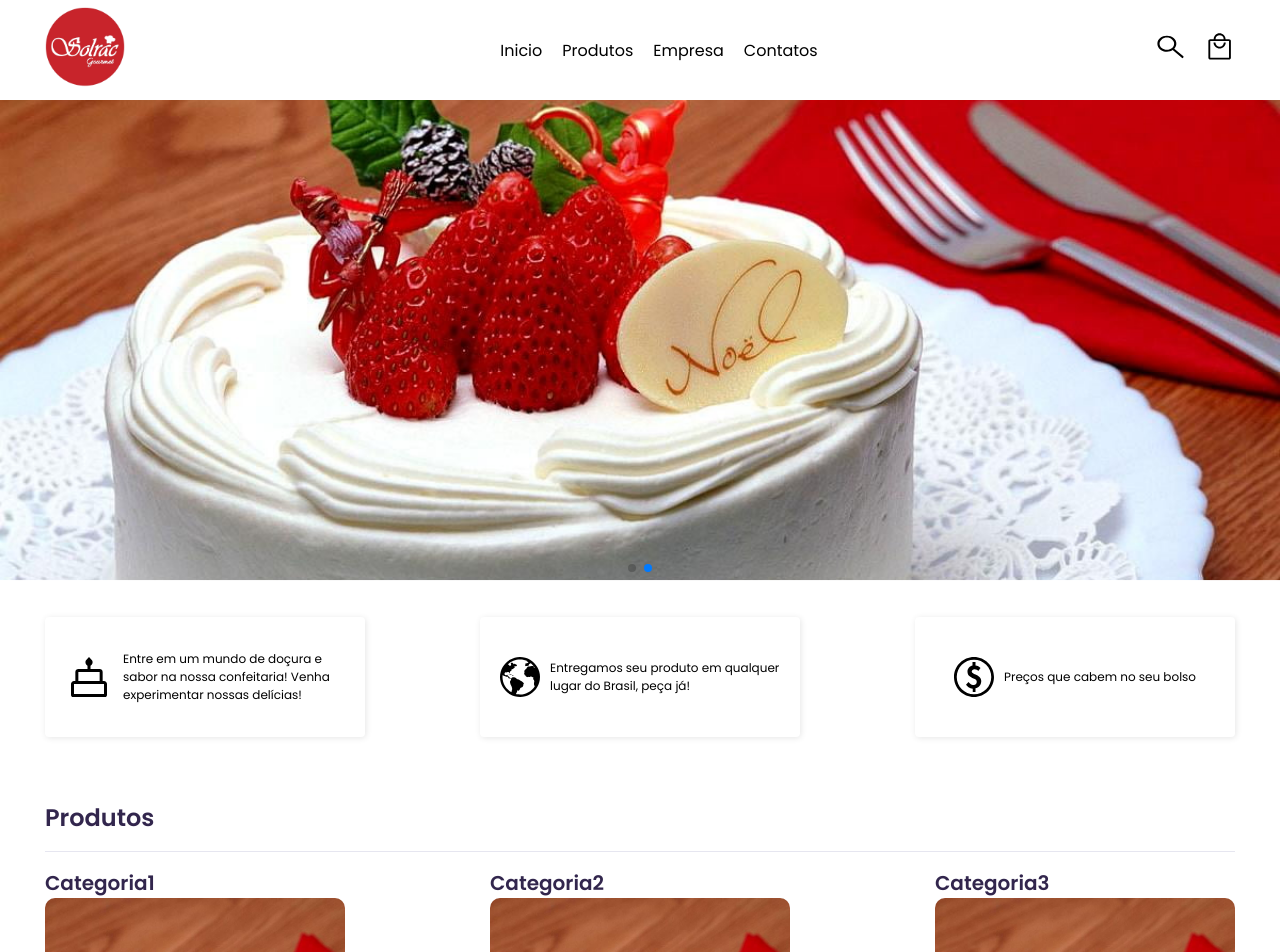
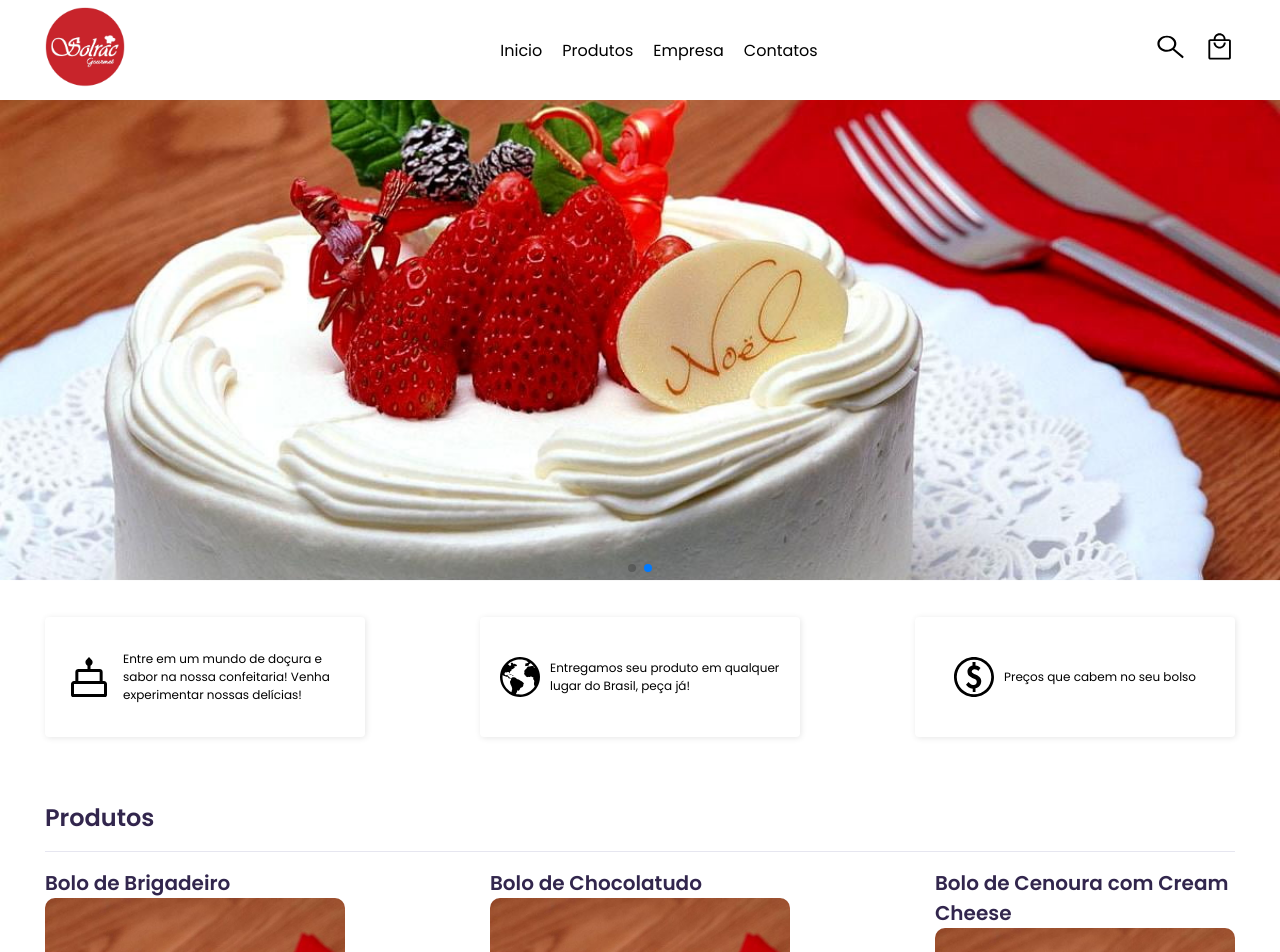
Before and after one commit to zLucasBiasi/Projeto_Eniac, a Next.js app: page / in a window 1280 px wide. Shown: the top 952 px of the page. Built offline with nearby package versions, Linux system fonts and the light colour scheme.

Commit message:
changed categories to best sellers

```diff
--- a/src/components/CategoryProductsCard/CategoryProductsCard.tsx
+++ b/src/components/BestSellers/BestSellers.tsx
@@ -1,20 +1,20 @@
 import Link from "next/link";
 
-import { products } from "./products";
+import { products } from "../../templates/ProductsTemplate/components/ProductsCard/products";
 
 import { Container } from "@/styles/global";
 
 import * as S from "./styles";
 
-export const CategoryProductsCard = () => {
+export const BestSellers = () => {
   return (
     <>
       <Container>
         <S.Wrapper>
-          {products.map((item) => (
+          {products.slice(0, 3).map((item) => (
             <S.CardProduct key={item.id}>
               <S.Name>{item.name}</S.Name>
-              <Link href={item.href}>
+              <Link href={"produtos/" + item.id}>
                 <S.ImageStyle src={item.image} alt={item.alt} />
               </Link>
             </S.CardProduct>
--- /dev/null
+++ b/src/components/BestSellers/index.ts
@@ -0,0 +1 @@
+export { BestSellers } from "./BestSellers";
--- a/src/components/CategoryProductsCard/index.ts
+++ /dev/null
@@ -1 +0,0 @@
-export { CategoryProductsCard } from "./CategoryProductsCard";
--- a/src/components/CategoryProductsCard/products.ts
+++ /dev/null
@@ -1,25 +0,0 @@
-import Product from "/public/assets/images/bolo1.jpg";
-
-export const products = [
-  {
-    id: "1",
-    name: "Categoria1",
-    image: Product,
-    alt: "Imagem de um bolo",
-    href: "/bolos",
-  },
-  {
-    id: "2",
-    name: "Categoria2",
-    image: Product,
-    alt: "Imagem de um bolo",
-    href: "/bolos",
-  },
-  {
-    id: "3",
-    name: "Categoria3",
-    image: Product,
-    alt: "Imagem de um bolo",
-    href: "/bolos",
-  },
-];
--- a/src/components/index.tsx
+++ b/src/components/index.tsx
@@ -2,7 +2,7 @@ export { Navbar } from "./NavBar";
 export { Banner } from "./Banner";
 export { InformationCard } from "./InformationCard";
 export { Title } from "./Title";
-export { CategoryProductsCard } from "./CategoryProductsCard";
+export { BestSellers } from "./BestSellers";
 export { Button } from "./Button";
 export { ButtonTop } from "./ButtonTop";
 export { Footer } from "./Footer";
--- a/src/templates/Home/HomeTemplate.tsx
+++ b/src/templates/Home/HomeTemplate.tsx
@@ -1,9 +1,4 @@
-import {
-  Banner,
-  InformationCard,
-  Title,
-  CategoryProductsCard,
-} from "@/components";
+import { Banner, InformationCard, Title, BestSellers } from "@/components";
 
 export const HomeTemplate = () => {
   return (
@@ -11,7 +6,7 @@ export const HomeTemplate = () => {
       <Banner />
       <InformationCard />
       <Title>Produtos</Title>
-      <CategoryProductsCard />
+      <BestSellers />
     </>
   );
 };
```
Also changed, not shown: src/components/BestSellers/styles.ts (renamed from src/components/CategoryProductsCard/styles.ts).
